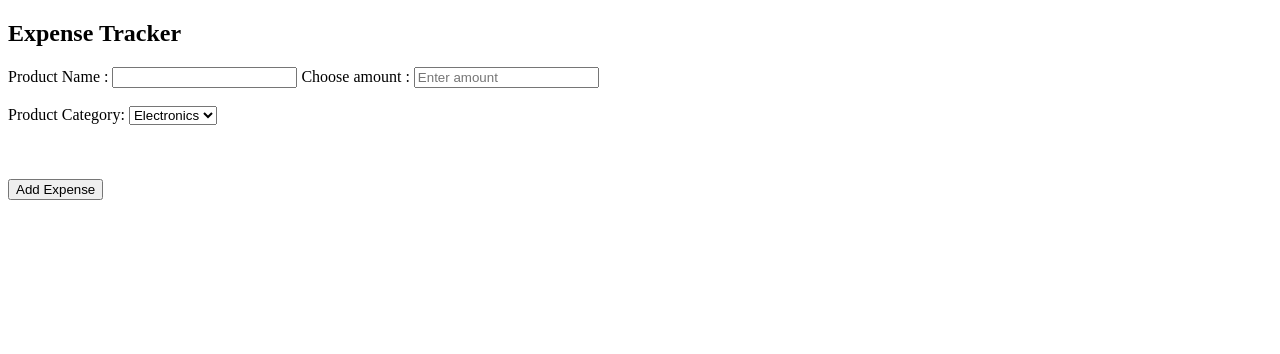
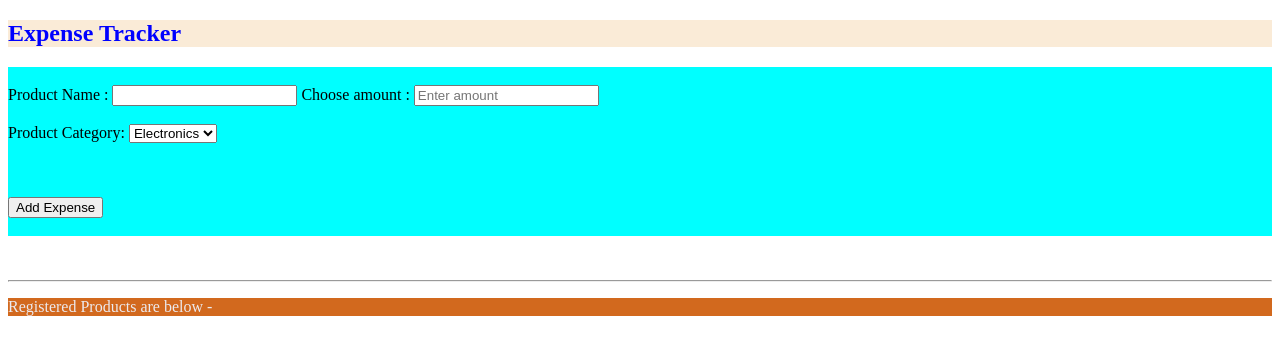
Before and after one commit to piyushkalawatiyakdl/ECommerceStart, a plain HTML site: page index.html in a window 1280 px wide. Drawn offline with nearby package versions, Linux system fonts and the light colour scheme.

Commit message:
First Commit

```diff
--- a/index.html
+++ b/index.html
@@ -5,11 +5,11 @@
     <meta http-equiv="X-UA-Compatible" content="IE=edge">
     <meta name="viewport" content="width=device-width, initial-scale=1.0">
     <title>Document</title>
-    <h2>Expense Tracker</h2>
+    <h2 style="color: blue; background-color: antiquewhite;">Expense Tracker</h2>
 </head>
 <body>
     <div id="msg"></div>
-    <form action="#" id="forms">
+    <form action="#" id="forms" style="background-color: aqua;" ><br>
         <label for="descrip"> Product Name :</label>
         <input type="text" name="descrip" id="desc" >
         <label for="amount"> Choose amount :</label>
@@ -26,9 +26,11 @@
         <br> <br>
 
         <br> <br>
-        <button id="submitbtn">Add Expense</button>
+        <button id="submitbtn">Add Expense</button> <br><br>
 
-    </form>
+    </form><br><br>
+<hr>
+    <p style="color: rgb(236, 234, 238); background-color: chocolate;">Registered Products are below -</p>
     <ul id="detailAdded"></ul>
     <script src="https://cdnjs.cloudflare.com/ajax/libs/axios/0.27.2/axios.min.js"></script>
     <script src="index.js"></script>
```
